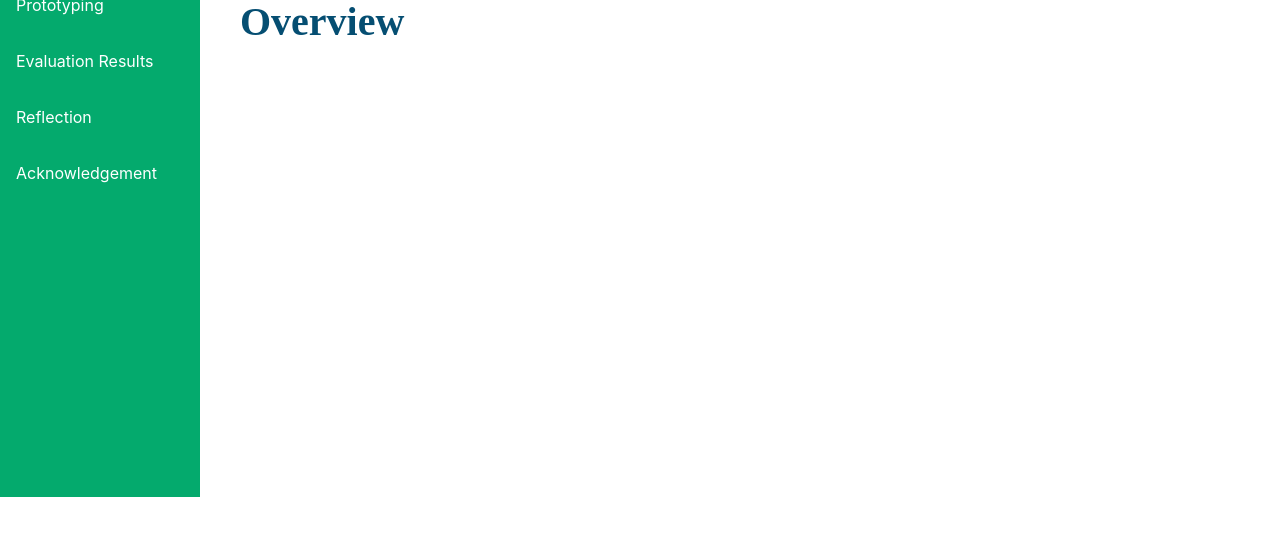
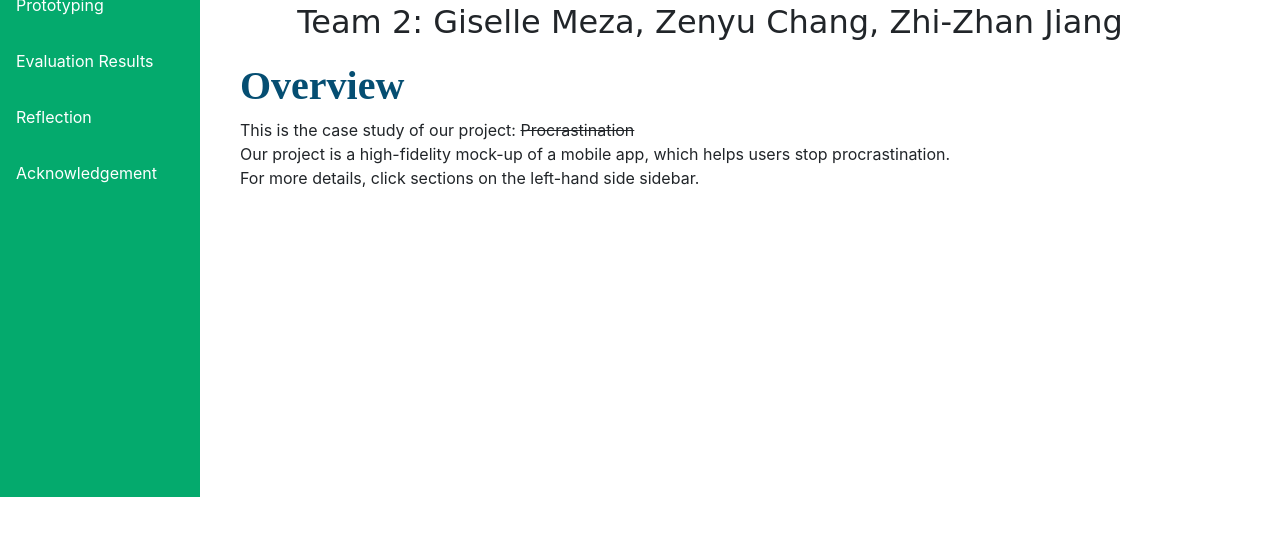
Before and after one commit to PandaJones/263-UX-Case-Study, a plain HTML site: page index.html in a window 1280 px wide. Shown: the part 303-838 px from the top of the page. Drawn offline with nearby package versions, Linux system fonts and the light colour scheme; a web font is replaced by a local one.

Commit message:
Update contents in Overview page.

```diff
--- a/index.html
+++ b/index.html
@@ -30,11 +30,15 @@
 
 <div class = "content">
  <img src="https://hygger.io/wp-content/uploads/2019/02/4.png" alt="A user procrastinating on his phone rather than answering anything on his computer">
+ <p class = "members">
+  <span style="font-size:2em;">Team 2: Giselle Meza, Zenyu Chang, Zhi-Zhan Jiang <br></span>
+ </p>
  <h1 class = "first" id = "home">Overview</h1>
  <p class = "draft1">
-
+  This is the case study of our project: <strike>Procrastination</strike><br>
+  Our project is a high-fidelity mock-up of a mobile app, which helps users stop procrastination.<br>
+  For more details, click sections on the left-hand side sidebar.<br>
  </p>
-
 
 
 </div>
--- a/stuff.css
+++ b/stuff.css
@@ -16,6 +16,11 @@
 .fourth{
   text-align: center;
   color: #6AADCD;
+}
+
+.members {
+  text-align: center;
+  font-family: "Brush Script M7", cursive;
 }
 
 .draft2 {
```
